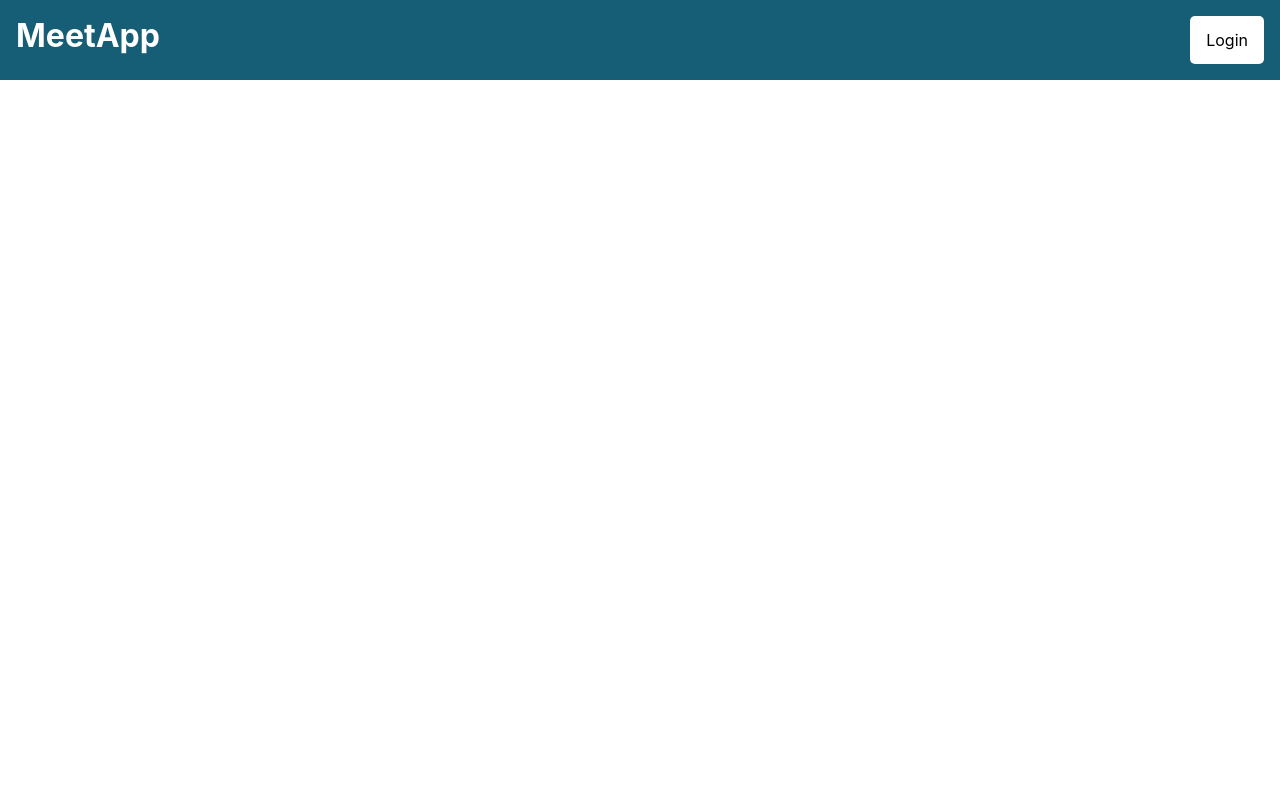
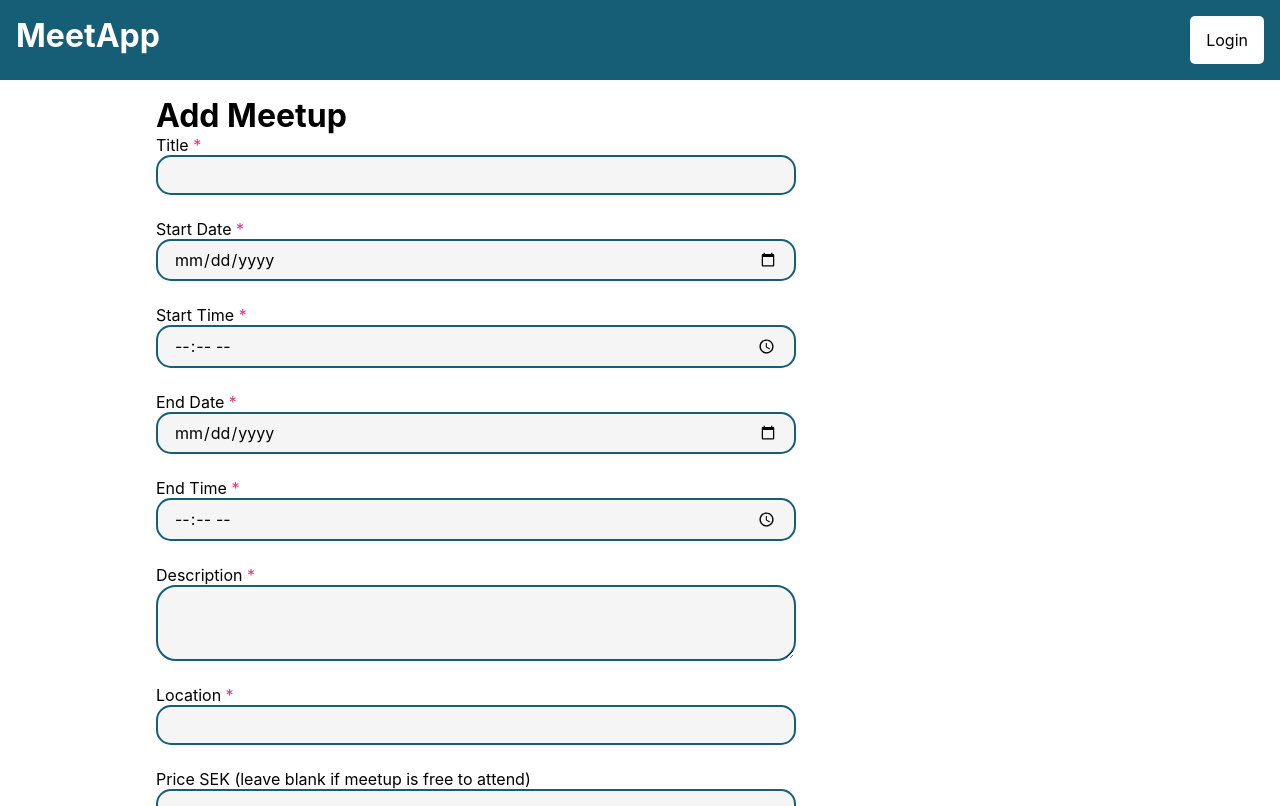
Before and after one commit to EmmaDawsonDev/tdd-meetup, a React (Create React App) app: page /add-meetup in a window 1280 px wide. Before the commit this address had no page. Shown: the top 806 px of the page. Built offline with nearby package versions, Linux system fonts and the light colour scheme.

Commit message:
Continue with tests for adding a meetup

```diff
--- a/src/App.tsx
+++ b/src/App.tsx
@@ -17,11 +17,11 @@ function App() {
     <>
       <Header />
       <Routes>
-        <Route path="/" element={<Home />} />
         <Route path="/login" element={<Login />} />
         <Route path="/meetups/:id" element={<MeetupDetail />} />
         {user && <Route path="/profile" element={<Profile />} />}
-        {user && <Route path="/add-meetup" element={<AddMeetup />} />}
+        <Route path="/add-meetup" element={<AddMeetup />} />
+        <Route path="/" element={<Home />} />
       </Routes>
     </>
   )
--- a/src/data/meetups.ts
+++ b/src/data/meetups.ts
@@ -3,7 +3,7 @@ import { IMeetup, IMeetupBase } from '../models/meetup'
 
 let id = 6
 
-const meetups: IMeetup[] = [
+let meetups: IMeetup[] = [
   {
     id: 2,
     title: 'Advanced Javascript meetup',
@@ -167,3 +167,82 @@ export const addMeetup = (newMeetup: IMeetupBase) => {
   id++
   return true
 }
+
+export const resetMeetups = () => {
+  meetups = [
+    {
+      id: 2,
+      title: 'Advanced Javascript meetup',
+      startDate: new Date('2022-12-27T13:00:00'),
+      endDate: new Date('2022-12-27T15:00:00'),
+      hostName: 'Hannah',
+      description:
+        'Lorem ipsum dolor sit amet, consectetur adipiscing elit, sed do eiusmod tempor incididunt ut labore et dolore magna aliqua. Ut enim ad minim veniam, quis nostrud exercitation ullamco laboris nisi ut aliquip ex ea commodo consequat. Duis aute irure dolor in reprehenderit in voluptate velit esse cillum dolore eu fugiat nulla pariatur. Excepteur sint occaecat cupidatat non proident, sunt in culpa qui officia deserunt mollit anim id est laborum.',
+      location: '10 Main Street, London',
+      attendees: [],
+      attendeeLimit: 50,
+      comments: [],
+      rating: [],
+    },
+    {
+      id: 1,
+      title: 'Javascript meetup',
+      startDate: new Date('2022-12-17T13:00:00'),
+      endDate: new Date('2022-12-17T15:00:00'),
+      hostName: 'Hannah',
+      description:
+        'Sed ut perspiciatis unde omnis iste natus error sit voluptatem accusantium doloremque laudantium, totam rem aperiam, eaque ipsa quae ab illo inventore veritatis et quasi architecto beatae vitae dicta sunt explicabo. Nemo enim ipsam voluptatem quia voluptas sit aspernatur aut odit aut fugit, sed quia consequuntur magni dolores eos qui ratione voluptatem sequi nesciunt. Neque porro quisquam est, qui dolorem ipsum quia dolor sit amet, consectetur, adipisci velit, sed quia non numquam eius modi tempora incidunt ut labore et dolore magnam aliquam quaerat voluptatem. Ut enim ad minima veniam, quis nostrum exercitationem ullam corporis suscipit laboriosam, nisi ut aliquid ex ea commodi consequatur? Quis autem vel eum iure reprehenderit qui in ea voluptate velit esse quam nihil molestiae consequatur, vel illum qui dolorem eum fugiat quo voluptas nulla pariatur?',
+      location: '10 Main Street, London',
+      attendees: ['Chris', 'Joe'],
+      attendeeLimit: 20,
+      comments: [],
+      rating: [],
+    },
+    {
+      id: 3,
+      title: 'Swimming group in Stockholm',
+      startDate: new Date('2021-12-07T19:00:00'),
+      endDate: new Date('2021-12-07T19:30:00'),
+      hostName: 'Joe',
+      description:
+        'At vero eos et accusamus et iusto odio dignissimos ducimus qui blanditiis praesentium voluptatum deleniti atque corrupti quos dolores et quas molestias excepturi sint occaecati cupiditate non provident, similique sunt in culpa qui officia deserunt mollitia animi, id est laborum et dolorum fuga. Et harum quidem rerum facilis est et expedita distinctio. Nam libero tempore, cum soluta nobis est eligendi optio cumque nihil impedit quo minus id quod maxime placeat facere possimus, omnis voluptas assumenda est, omnis dolor repellendus. Temporibus autem quibusdam et aut officiis debitis aut rerum necessitatibus saepe eveniet ut et voluptates repudiandae sint et molestiae non recusandae. Itaque earum rerum hic tenetur a sapiente delectus, ut aut reiciendis voluptatibus maiores alias consequatur aut perferendis doloribus asperiores repellat.',
+      price: 125,
+      location: 'Vasagatan 15, Stockholm',
+      attendees: ['Hannah', 'Chris'],
+      attendeeLimit: 15,
+      comments: [
+        { name: 'Joe', date: new Date('2021-12-06T11:21:03'), content: "It's about 30 degrees" },
+        { name: 'Hannah', date: new Date('2021-12-06T11:00:00'), content: 'How warm is the water?' },
+      ],
+      rating: [4, 5],
+    },
+    {
+      id: 4,
+      title: 'Frontend programming',
+      startDate: new Date('2023-01-07T19:30:00'),
+      endDate: new Date('2023-01-07T20:30:00'),
+      hostName: 'Joe',
+      price: 50,
+      description:
+        'Lorem ipsum dolor sit amet, consectetur adipiscing elit, sed do eiusmod tempor incididunt ut labore et dolore magna aliqua. Ut enim ad minim veniam, quis nostrud exercitation ullamco laboris nisi ut aliquip ex ea commodo consequat. Duis aute irure dolor in reprehenderit in voluptate velit esse cillum dolore eu fugiat nulla pariatur. Excepteur sint occaecat cupidatat non proident, sunt in culpa qui officia deserunt mollit anim id est laborum.',
+      location: 'Stureplan 1, Stockholm',
+      attendees: ['Hannah', 'Chris'],
+      attendeeLimit: 2,
+      comments: [],
+      rating: [],
+    },
+    {
+      id: 5,
+      title: 'Backend programming',
+      startDate: new Date('2021-12-08T19:30:00'),
+      endDate: new Date('2021-12-08T20:30:00'),
+      hostName: 'Joe',
+      description:
+        'Lorem ipsum dolor sit amet, consectetur adipiscing elit, sed do eiusmod tempor incididunt ut labore et dolore magna aliqua. Ut enim ad minim veniam, quis nostrud exercitation ullamco laboris nisi ut aliquip ex ea commodo consequat. Duis aute irure dolor in reprehenderit in voluptate velit esse cillum dolore eu fugiat nulla pariatur. Excepteur sint occaecat cupidatat non proident, sunt in culpa qui officia deserunt mollit anim id est laborum.',
+      location: 'Stureplan 1, Stockholm',
+      attendees: ['Hannah'],
+      comments: [],
+      rating: [],
+    },
+  ]
+}
--- a/src/pages/AddMeetup/AddMeetup.module.css
+++ b/src/pages/AddMeetup/AddMeetup.module.css
@@ -14,6 +14,12 @@
   color: #DF367C
 }
 
+.error {
+  color: #DF367C;
+  font-weight: bold;
+  font-size: 0.8rem;
+}
+
 input {
 
     border-radius: 15px;
--- a/src/pages/AddMeetup/AddMeetup.tsx
+++ b/src/pages/AddMeetup/AddMeetup.tsx
@@ -20,12 +20,14 @@ const AddMeetup = () => {
   const [location, setLocation] = useState<string>('')
   const [price, setPrice] = useState<string>('')
   const [attendeeLimit, setAttendeeLimit] = useState<string>('')
+  const [error, setError] = useState<boolean>(false)
 
   const dispatch = useDispatch()
   const navigate = useNavigate()
 
   const handleAddMeetup = (e: React.FormEvent) => {
     e.preventDefault()
+    setError(false)
     const meetup: IMeetupBase = {
       hostName: user!.name,
       title,
@@ -41,10 +43,14 @@ const AddMeetup = () => {
       meetup.attendeeLimit = +attendeeLimit
     }
 
-    let response = addMeetup(meetup)
-    if (response) {
-      dispatch(getCurrentMeetups)
-      navigate('/')
+    if (meetup.startDate.getTime() > Date.now()) {
+      let response = addMeetup(meetup)
+      if (response) {
+        dispatch(getCurrentMeetups)
+        navigate('/')
+      }
+    } else {
+      setError(true)
     }
   }
 
@@ -63,6 +69,7 @@ const AddMeetup = () => {
             Start Date <span className={classes.required}>*</span>
           </label>
           <input type="date" id="startDate" name="startDate" required value={startDate} onChange={e => setStartDate(e.target.value)} />
+          {error && <p className={classes.error}>Please choose a future date</p>}
         </div>
         <div className={classes.meetupItem}>
           <label htmlFor="startTime">
--- a/src/store/store.ts
+++ b/src/store/store.ts
@@ -1,24 +1,12 @@
-import { configureStore, combineReducers } from '@reduxjs/toolkit'
+import { configureStore } from '@reduxjs/toolkit'
 import userReducer from './usersSlice'
 import meetupReducer from './meetupsSlice'
 
-// ...
-
-const combinedReducer = combineReducers({
-  user: userReducer,
-  meetups: meetupReducer,
-})
-
-const rootReducer = (state: any, action: any) => {
-  if (action.type === 'reset') {
-    state = {} as RootState
-  }
-
-  return combinedReducer(state, action)
-}
-
 export const store = configureStore({
-  reducer: rootReducer,
+  reducer: {
+    user: userReducer,
+    meetups: meetupReducer,
+  },
   middleware: getDefaultMiddleware =>
     getDefaultMiddleware({
       serializableCheck: false,
```
Also changed, not shown: 2 other files (tests, documents, lock files or other folders).
